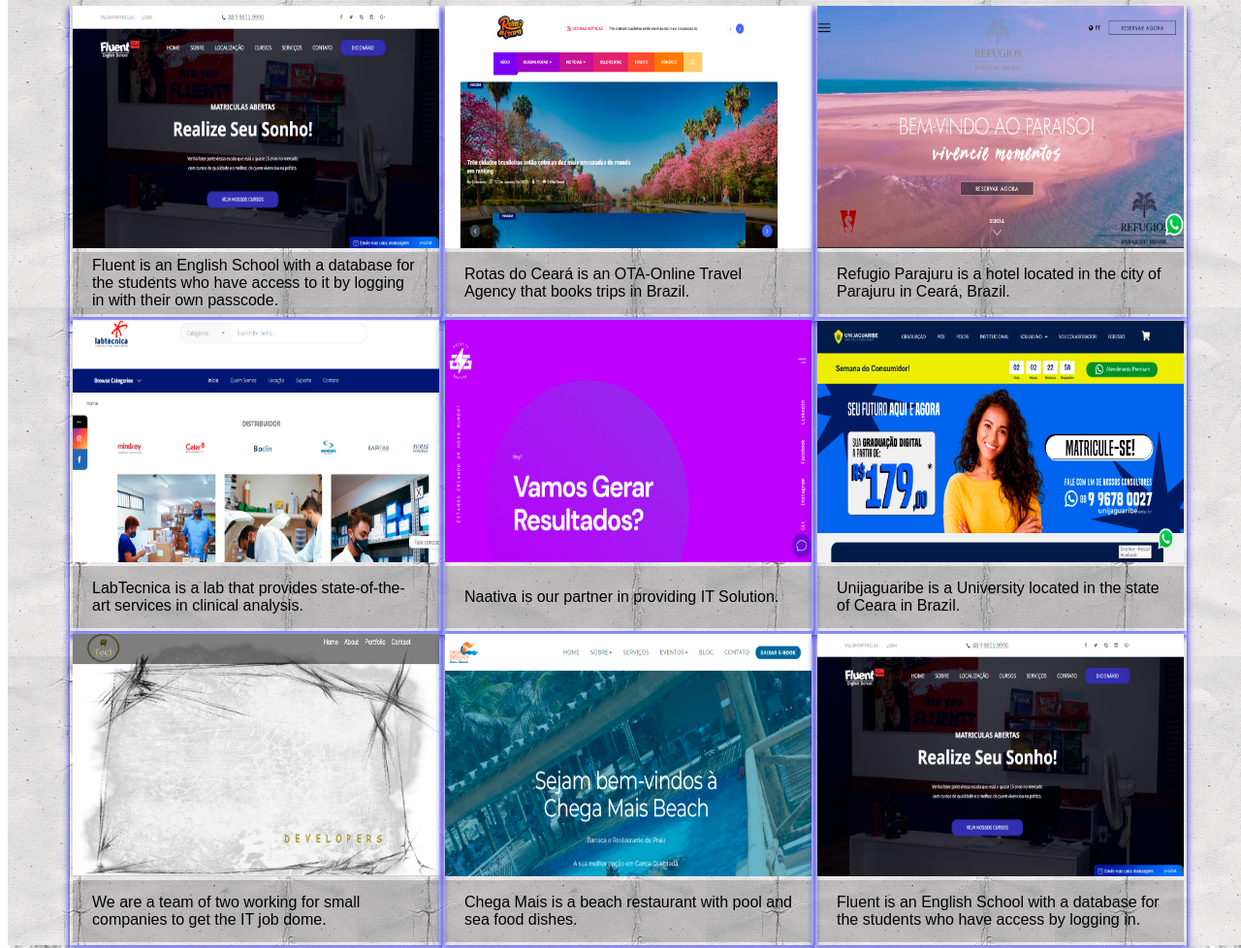
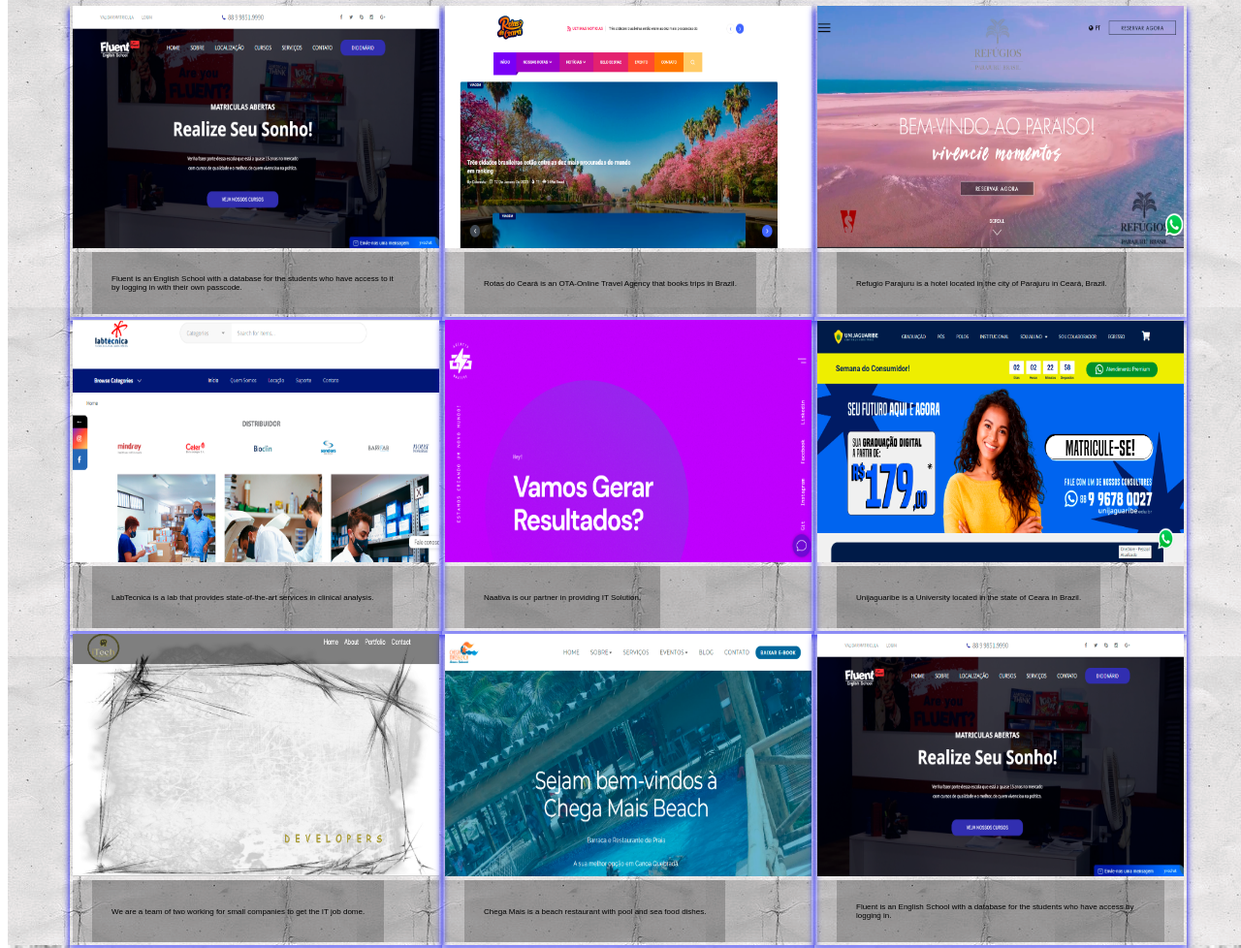
Before and after one commit to Cacousa2005/iTech, a plain HTML site: page index.html in a window 1280 px wide. Shown: the part 1036-2014 px from the top of the page at 97% size. Drawn offline with Linux system fonts and the light colour scheme.

Commit message:
applied vh to font-size

```diff
--- a/portfolio.css
+++ b/portfolio.css
@@ -47,38 +47,17 @@ ul {
 	max-width: 90%;
 }
 
-.text {
+.text, p {
 	display: flex;
 	height: 3vh;
 	align-items: center;
 	background-color: rgba(0,0,0,0.2);
 	color: #000;
 	font-family: sans-serif;
+	font-size: 1vh;
 	padding: 20px;
 }
 
 a:link {
 	text-decoration: none;
 }
-
-
-/*
-.zoom-in {
-  margin-top: 5vh;
-  min-width: 100%;
-  animation: zoom-in 5s ease infinite;
-  animation-duration: 15s;
-  animation-play-state: running;
-}
-
-@keyframes zoom-in {
-  0% {
-    transform: scale(1, 1);
-  }
-  50% {
-    transform: scale(1.06, 1.06);
-  }
-  100% {
-    transform: scale(1, 1);
-  }
-}  */
```
